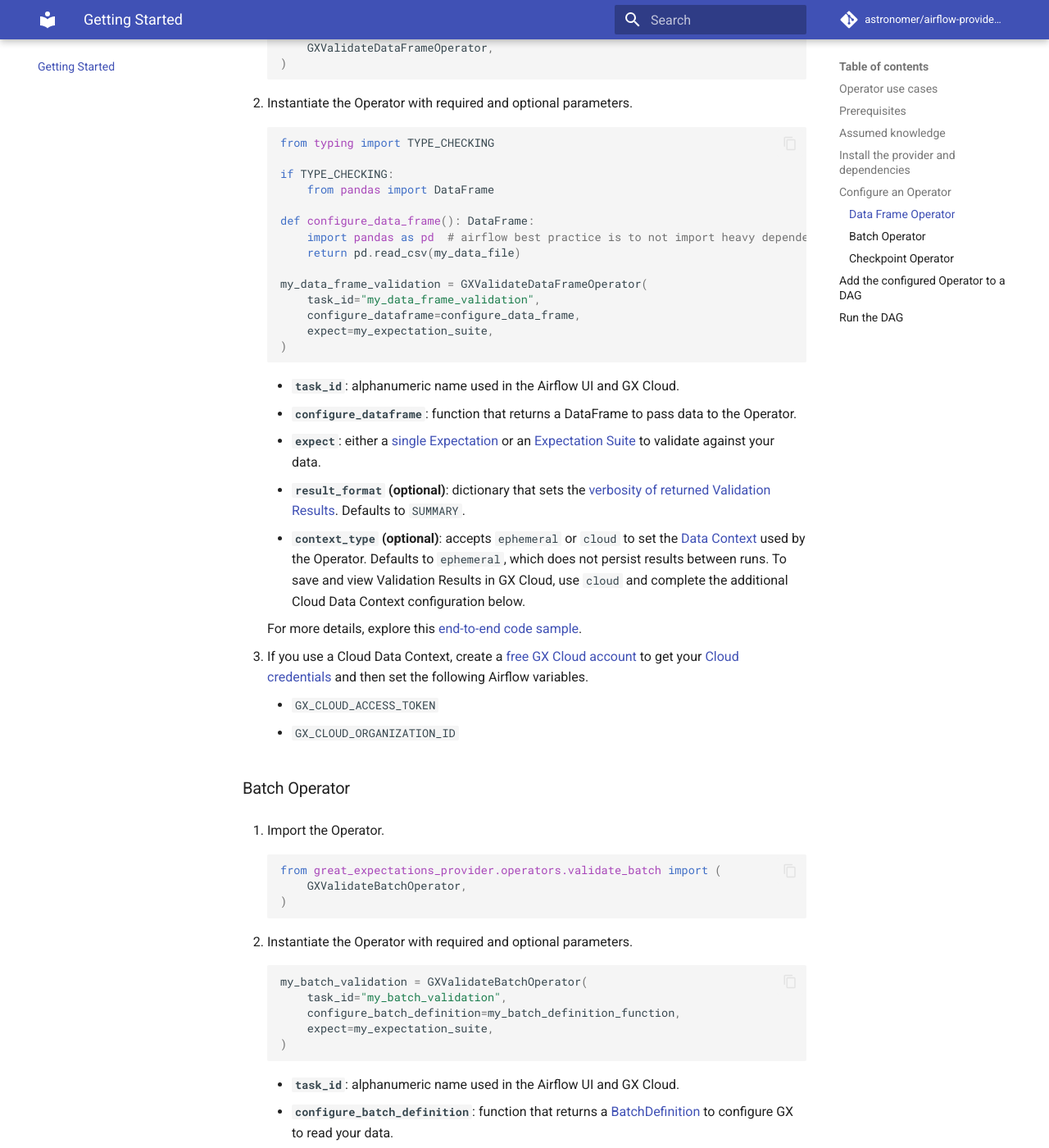
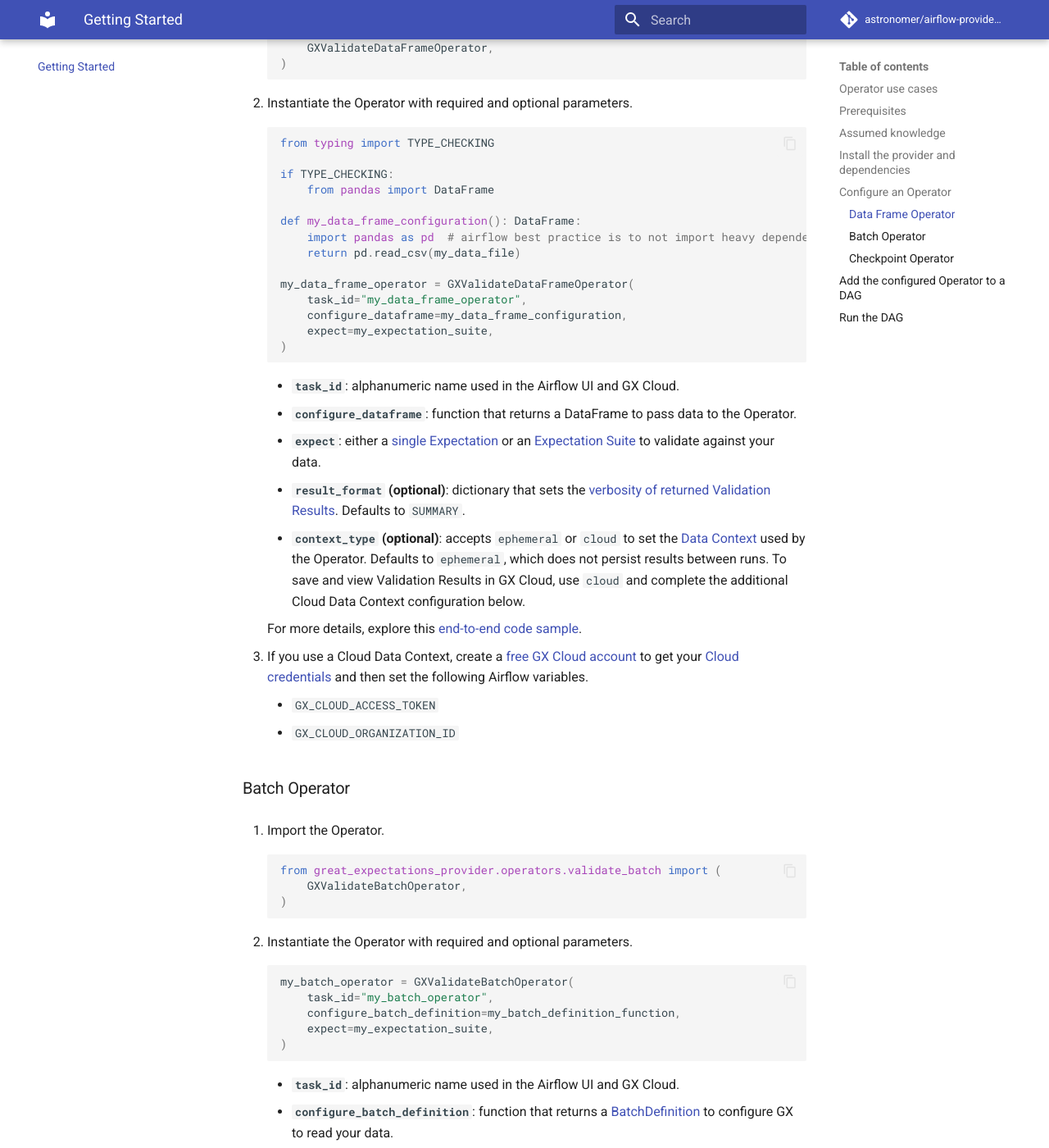
Before and after one commit to astronomer/airflow-provider-great-expectations, an MkDocs documentation site: the page built from docs/getting-started.md, in a window 1280 px wide and 1400 px high, scrolled down 2434 px. Shown: the whole window at 82% size. Built offline with MkDocs 1.6.1 and Material for MkDocs 9.7.7, drawn with Linux system fonts in a browser that asks for light colours; comment, search, counter and statistics services are not loaded; the version menu is left out; some of the changed text lies outside the part shown.

Commit message:
review edits

````diff
--- a/docs/getting-started.md
+++ b/docs/getting-started.md
@@ -76,19 +76,18 @@
 2. Instantiate the Operator with required and optional parameters.
 
     ```python
-
     from typing import TYPE_CHECKING
 
     if TYPE_CHECKING:
         from pandas import DataFrame
 
-    def configure_data_frame(): DataFrame:
-        import pandas as pd  # airflow best practice is to not import heavy dependencies top level
+    def my_data_frame_configuration(): DataFrame:
+        import pandas as pd  # airflow best practice is to not import heavy dependencies in the top level
         return pd.read_csv(my_data_file)
 
-    my_data_frame_validation = GXValidateDataFrameOperator(
-        task_id="my_data_frame_validation",
-        configure_dataframe=configure_data_frame,
+    my_data_frame_operator = GXValidateDataFrameOperator(
+        task_id="my_data_frame_operator",
+        configure_dataframe=my_data_frame_configuration,
         expect=my_expectation_suite,
     )
     ```
@@ -120,8 +119,8 @@
 2. Instantiate the Operator with required and optional parameters.
 
     ```python
-    my_batch_validation = GXValidateBatchOperator(
-        task_id="my_batch_validation",
+    my_batch_operator = GXValidateBatchOperator(
+        task_id="my_batch_operator",
         configure_batch_definition=my_batch_definition_function,
         expect=my_expectation_suite,
     )
@@ -154,8 +153,8 @@
 2. Instantiate the Operator with required and optional parameters.
 
     ```python
-    my_checkpoint_validation = GXValidateCheckpointOperator(
-        task_id="my_checkpoint_validation",
+    my_checkpoint_operator = GXValidateCheckpointOperator(
+        task_id="my_checkpoint_operator",
         configure_checkpoint=my_checkpoint_function,
     )
     ```
````
Also changed, not shown: other parts of docs/getting-started.md (+1 -1 lines), docs/contributing/contributing-guide.md (+1 -1 lines), docs/migration-guide.md (+6 -6 lines).
